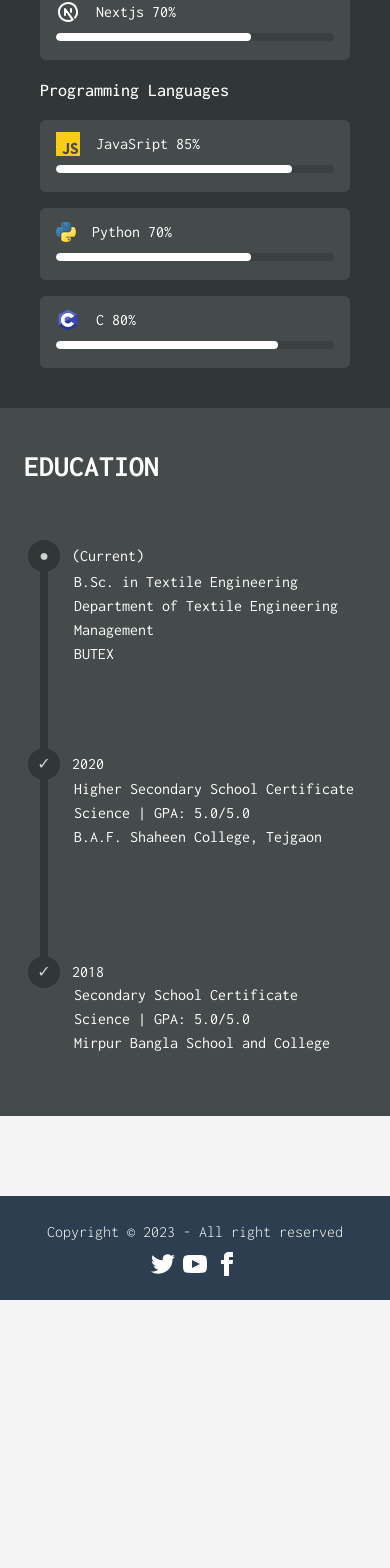
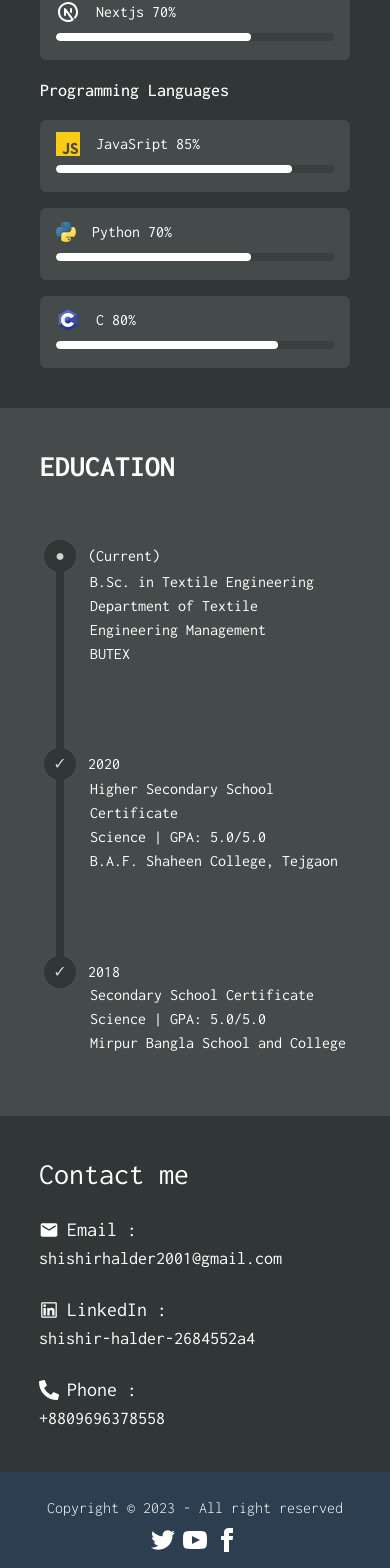
Before and after one commit to 5hishirH/portfolio, a Next.js app: page / in a window 390 px wide. Shown: the part 1740-3308 px from the top of the page. Before the commit the page ends 3040 px from the top, so only its background shows below. Built offline with nearby package versions, Linux system fonts and the light colour scheme.

Commit message:
feat: add contact me section

```diff
--- a/src/app/page.js
+++ b/src/app/page.js
@@ -1,3 +1,4 @@
+import Contact from "@/components/Contact/Contact";
 import Education from "@/components/Education/Education";
 import Header from "@/components/Header/Header";
 import Skills from "@/components/Skills/Skills";
@@ -5,9 +6,10 @@ import Skills from "@/components/Skills/Skills";
 const Home = () => {
   return (
     <div>
-      <Header></Header>
-      <Skills></Skills>
-      <Education></Education>
+      <Header />
+      <Skills />
+      <Education />
+      <Contact />
     </div>
   );
 };
--- /dev/null
+++ b/src/components/Contact/Contact.jsx
@@ -0,0 +1,40 @@
+import { MdEmail } from "react-icons/md";
+import { AiOutlineLinkedin } from "react-icons/ai";
+import { FaPhoneAlt } from "react-icons/fa";
+
+const Contact = () => {
+  return (
+    <div className="bg-secondary lg:bg-accent text-white py-10">
+      <div className="w-4/5 lg:w-3/5 mx-auto">
+        <h2 className="text-3xl">Contact me</h2>
+        <div>
+          <div className="flex flex-col lg:flex-row lg:gap-2 mt-6">
+            <h3 className="flex gap-2 items-center text-xl">
+              <MdEmail /> Email :
+            </h3>
+            <p className="text-lg">shishirhalder2001@gmail.com</p>
+          </div>
+          <div className="flex flex-col lg:flex-row lg:gap-2 mt-6">
+            <h3 className="flex gap-2 items-center text-xl">
+              <AiOutlineLinkedin /> LinkedIn :
+            </h3>
+            <a
+              href="https://www.linkedin.com/in/shishir-halder-2684552a4/"
+              className="text-lg"
+            >
+              shishir-halder-2684552a4
+            </a>
+          </div>
+          <div className="flex flex-col lg:flex-row lg:gap-2 mt-6">
+            <h3 className="flex gap-2 items-center text-xl">
+              <FaPhoneAlt /> Phone :
+            </h3>
+            <p className="text-lg">+8809696378558</p>
+          </div>
+        </div>
+      </div>
+    </div>
+  );
+};
+
+export default Contact;
--- a/src/components/Education/Education.jsx
+++ b/src/components/Education/Education.jsx
@@ -1,7 +1,7 @@
 const Education = () => {
   return (
     <div className="bg-accent lg:bg-secondary py-10 lg:py-40 text-white">
-      <div className="lg:w-3/5 lg:mx-auto mx-6">
+      <div className="lg:w-3/5 lg:mx-auto mx-10">
         <h2 className="text-3xl font-bold">EDUCATION</h2>
         <div className="relative -mt-8">
           <ul className="steps steps-vertical">
--- a/src/components/Footer/Footer.jsx
+++ b/src/components/Footer/Footer.jsx
@@ -1,6 +1,6 @@
 const Footer = () => {
   return (
-    <footer className="bg-[#2C3E50] py-6 mt-20 lg:mt-0">
+    <footer className="bg-[#2C3E50] py-6">
       <div className="lg:w-3/5 lg:mx-auto flex flex-col items-center lg:flex-row lg:justify-between">
         <h2 className="font-light text-white text-center">
           Copyright © 2023 - All right reserved
```
